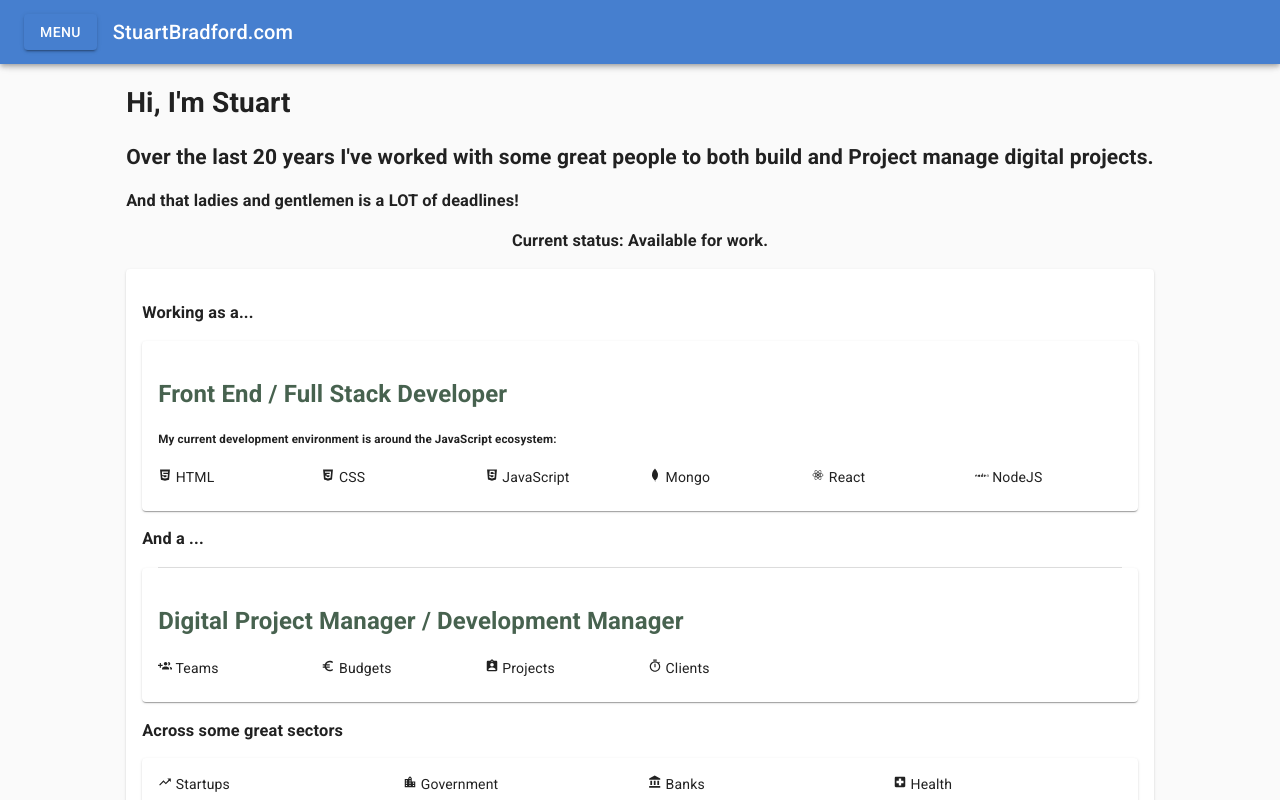
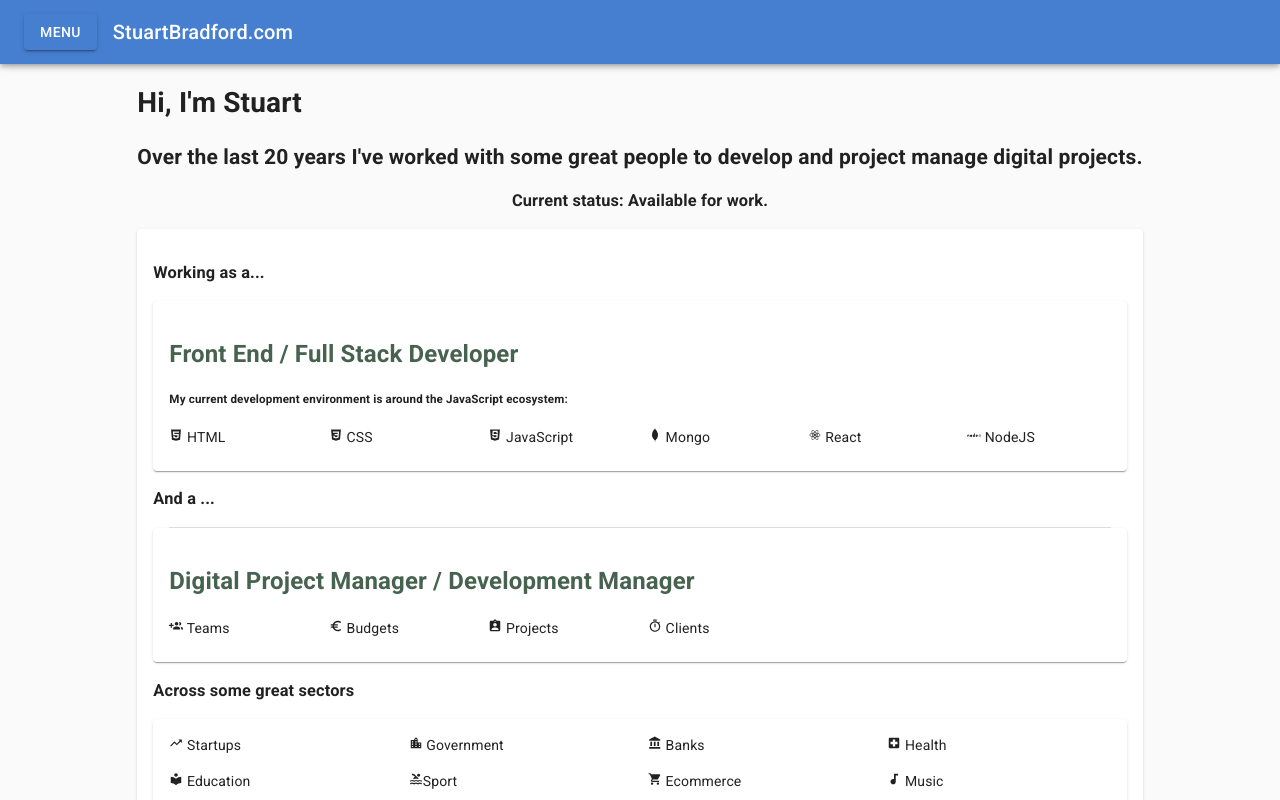
Before and after one commit to 789ni812/my-portfolio, a React (Create React App) app: page / in a window 1280 px wide. Shown: the top 800 px of the page. Built offline with nearby package versions, Linux system fonts and the light colour scheme.

Commit message:
Tweaked intro text

```diff
--- a/src/mockup/ContentIntroduction.js
+++ b/src/mockup/ContentIntroduction.js
@@ -27,8 +27,8 @@ const ContentIntroduction = () => {
     return (
         <>
             <h1>Hi, I'm Stuart</h1>
-            <h2>Over the last 20 years I've worked with some great people to both build and Project manage digital projects.</h2>
-            <h3>And that ladies and gentlemen is a LOT of deadlines!</h3>
+            <h2>Over the last 20 years I've worked with some great people to develop and project manage digital projects.</h2>
+
 
             <h3 align="center">Current status: Available for work. </h3>
             <Card>
```
